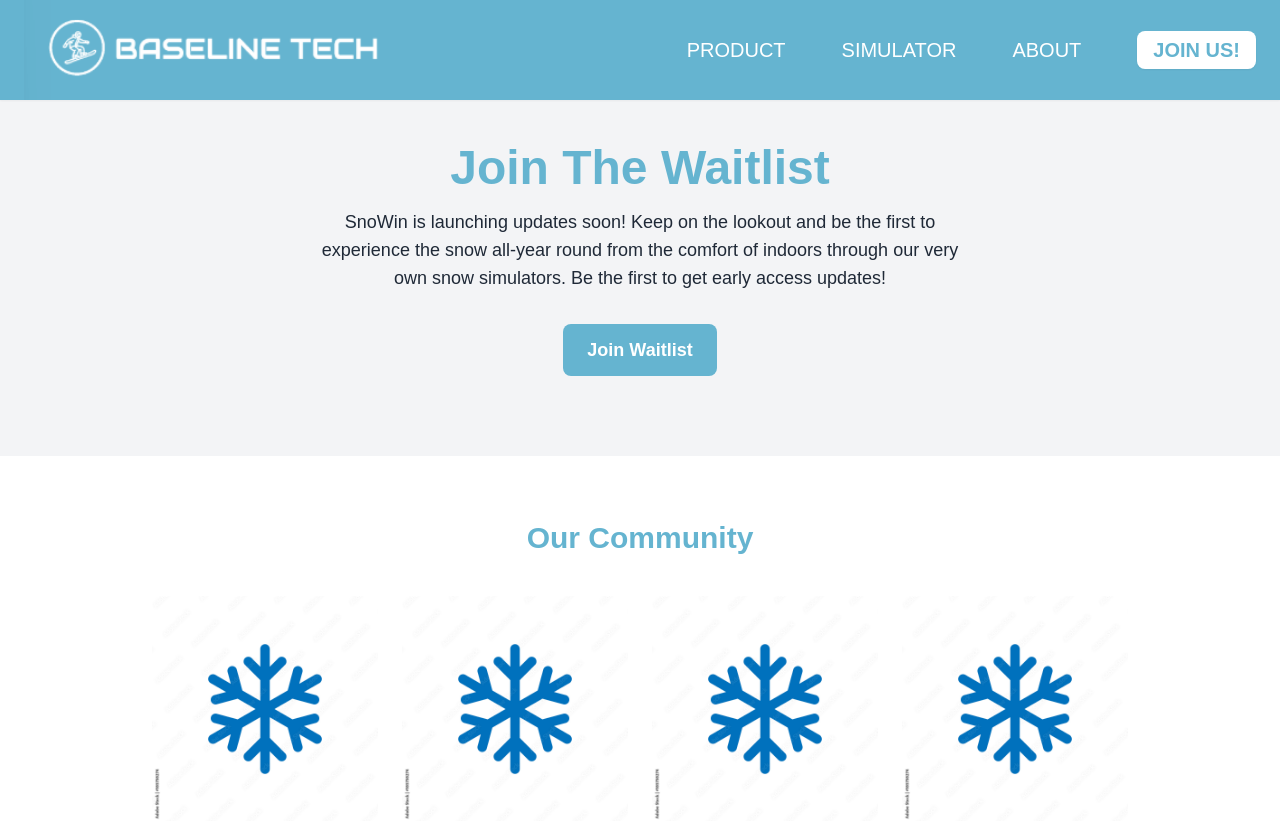
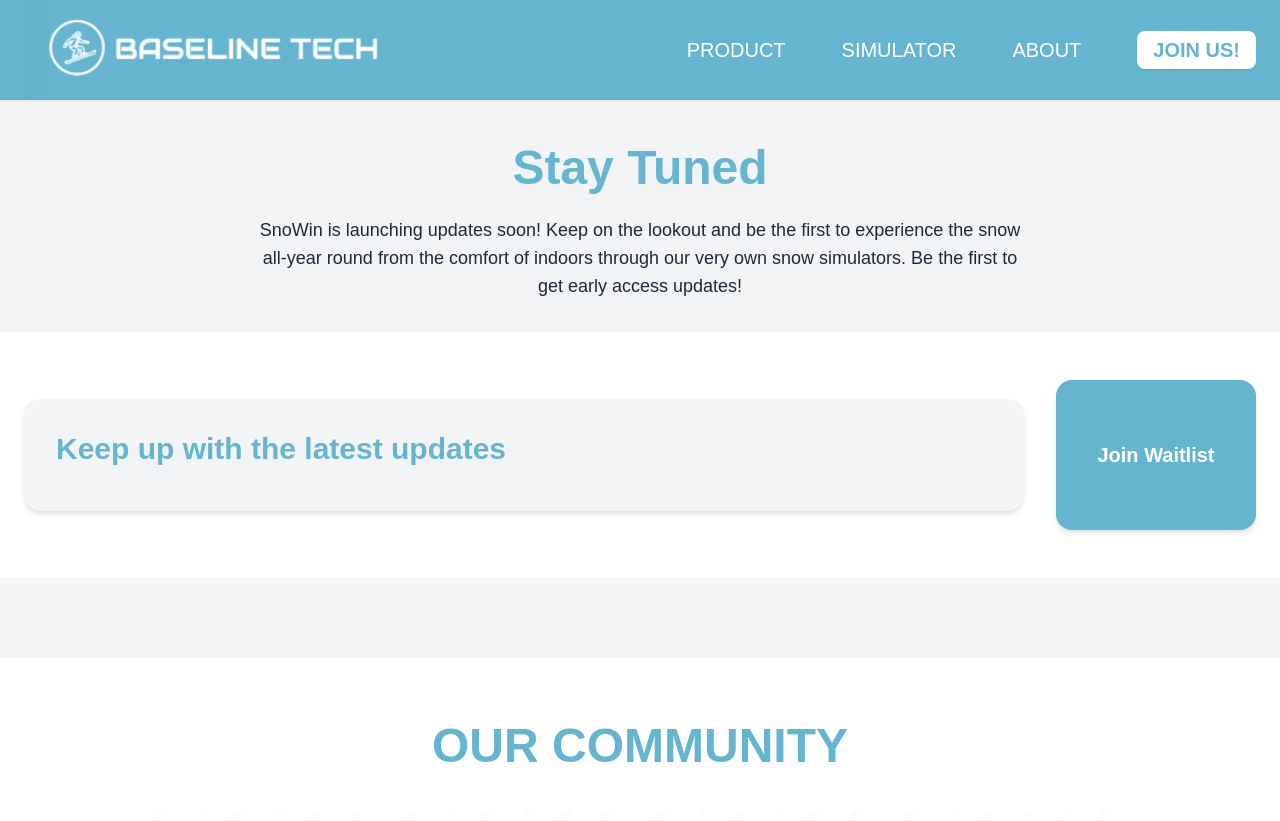
Before and after one commit to tejaswinikambaiahgari/baseline-tech-website, a Next.js app in the folder frontend/: page /joinus in a window 1280 px wide. Shown: the top 821 px of the page. Built offline with nearby package versions, Linux system fonts and the light colour scheme; a web font is replaced by a local one.

Commit message:
feat: Added more sections for upper-half of page.

```diff
--- a/frontend/app/joinus/page.tsx
+++ b/frontend/app/joinus/page.tsx
@@ -5,22 +5,41 @@ import snowflake from "../../public/snowflake_sample.jpg"
 export default function JoinUsPage() {
     return (
         <main className="min-h-screen flex flex-col items-center justify-start bg-white
-                         text-gray-800"> {/* Skipping mt-[12.5vh] for now */}
+                         text-gray-800">
             <section className="w-full bg-gray-100 py-20 flex flex-col items-center text-center">
-                <h1 className="text-5xl font-bold mb-4 text-[#65b4d0]">Join The Waitlist</h1>
-                <p className="text-lg max-w-2xl mb-8">
+                {/* Top Section of Updates */}
+                <section className="px-6">
+                    <h1 className="text-5xl font-bold text-[#65b4d0] mb-6">Stay Tuned</h1>
+                    <p className="max-w-3xl text-lg mb-8">
                         SnoWin is launching updates soon! Keep on the lookout and be the first to
                         experience the snow all-year round from the comfort of indoors through our very
                         own snow simulators. Be the first to get early access updates!
                     </p>
-                <button className="bg-[#65b4d0] text-white px-6 py-3 rounded-lg text-lg
-                                    font-semibold hover:bg-[#4a9ebd] transition">
+                </section>
+
+                {/* Second Row - Join Us + Button */}
+                <section className="w-full bg-white py-12 flex flex-col md:flex-row items-center
+                                    justify-center gap-8 px-6">
+                    {/* Left Box */}
+                    <div className="flex-1 bg-gray-100 rounded-2xl shadow-md p-8 text-center
+                                    md:text-left">
+                        <h3 className="text-3xl font-semibold text-[#65b4d0] mb-3">
+                            Keep up with the latest updates
+                        </h3>
+                    </div>
+
+                    {/* Right Box (Button) */}
+                    <div className="w-[200px] h-[150px] bg-[#65b4d0] flex items-center justify-center
+                                    rounded-2xl shadow-md hover:scale-105 transition-transform">
+                        <button className="text-white font-semibold text-xl hover:text-gray-100 transition">
                             Join Waitlist
                         </button>
+                    </div>
+                </section>
             </section>
 
             <section className="w-full bg-white py-16 flex flex-col items-center">
-                <h2 className="text-3xl font-semibold mb-10 text-[#65b4d0]">Our Community</h2>
+                <h1 className="text-5xl font-semibold mb-10 text-[#65b4d0]">OUR COMMUNITY</h1>
                 <div className="grid grid-cols-2 sm:grid-cols-3 md:grid-cols-4 gap-6 px-6
                                 max-w-5xl">
                     {[...Array(8)].map((_, i) => (
```
Lines whose indentation alone changed are shown as unchanged.
